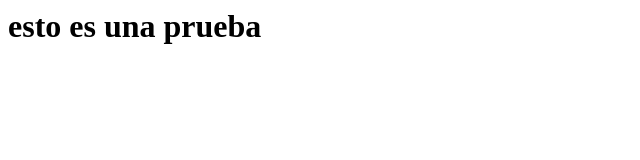
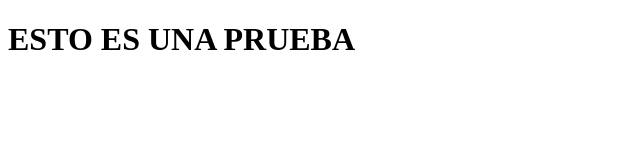
Before and after one commit to adltgxaloc/miweb.github.io, a plain HTML site: page index.html in a window 1280 px wide. Shown: the whole page, without its empty margins (0-640 px from the left). Drawn offline with Linux system fonts and the light colour scheme.

Commit message:
Update index.html

```diff
--- a/index.html
+++ b/index.html
@@ -1 +1,11 @@
-<h1>esto es una prueba <h1>
+<!DOCTYPE html>
+<html lang="en">
+<head>
+    <meta charset="UTF-8">
+    <meta name="viewport" content="width=device-width, initial-scale=1.0">
+    <title>Document</title>
+</head>
+<body>
+    <h1>ESTO ES UNA PRUEBA </h1>
+</body>
+</html>
```
